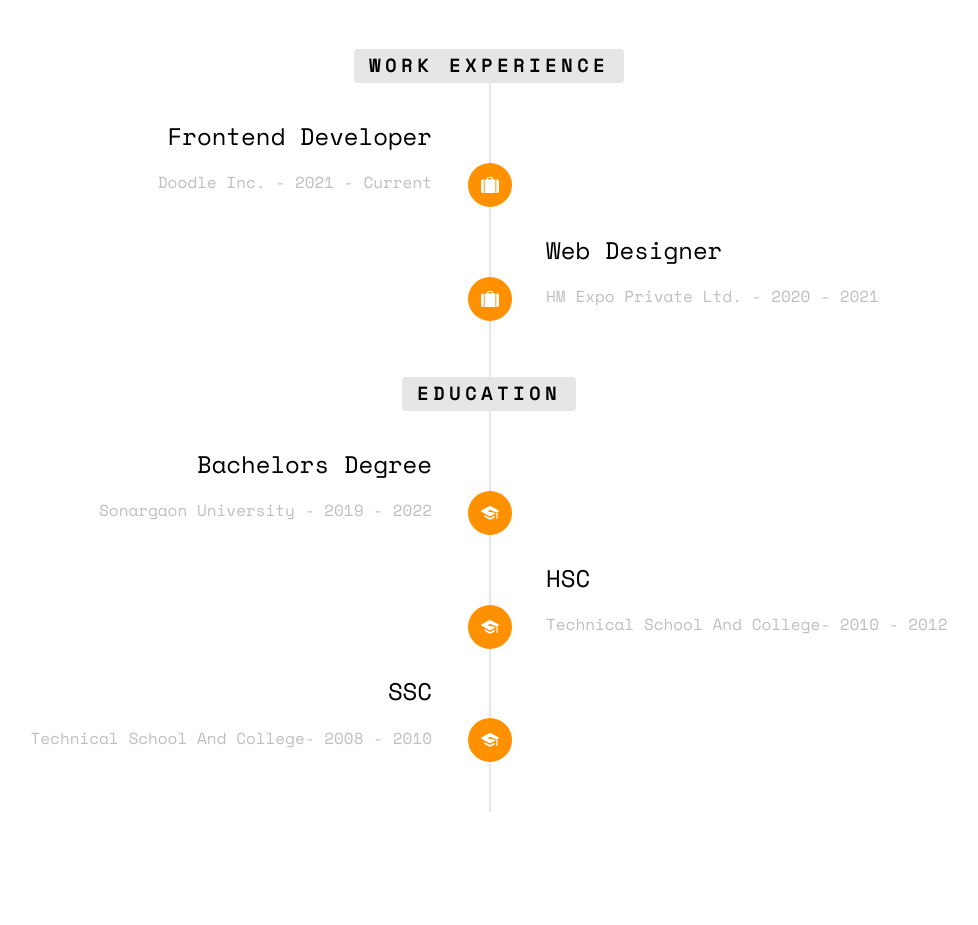
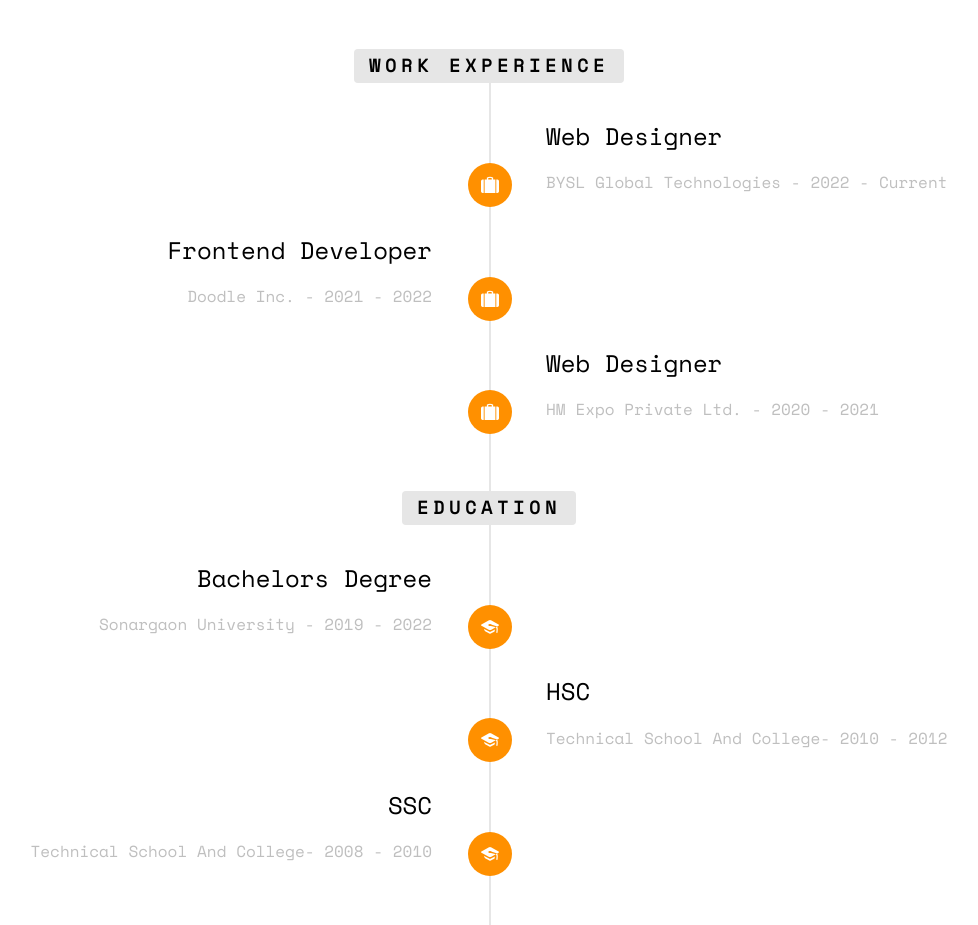
Before and after one commit to shoebabedin12/shoeb-abedin, a plain HTML site: page index.html in a window 1280 px wide. Shown: the part 1660-2585 px from the top of the page, without its empty margins (151-1129 px from the left). Drawn offline with nearby package versions, Linux system fonts and the light colour scheme; some packages are replaced by stand-ins of ours; no server answers; files whose address does not match are found by name.

Commit message:
Update index.html

```diff
--- a/index.html
+++ b/index.html
@@ -98,12 +98,24 @@
 						<li class="timeline-heading text-center animate-box">
 							<div><h3>Work Experience</h3></div>
 						</li>
+						<li class="timeline-inverted animate-box">
+							<div class="timeline-badge"><i class="icon-suitcase"></i></div>
+							<div class="timeline-panel">
+								<div class="timeline-heading">
+									<h3 class="timeline-title">Web Designer</h3>
+									<span class="company">BYSL Global Technologies - 2022 - Current</span>
+								</div>
+								<!-- <div class="timeline-body">
+									<p>Far far away, behind the word mountains, they live in Bookmarksgrove right at the coast of the Semantics, a large language ocean.</p>
+								</div> -->
+							</div>
+						</li>
 						<li class="animate-box timeline-unverted">
 							<div class="timeline-badge"><i class="icon-suitcase"></i></div>
 							<div class="timeline-panel">
 								<div class="timeline-heading">
 									<h3 class="timeline-title">Frontend Developer</h3>
-									<span class="company">Doodle Inc. - 2021 - Current</span>
+									<span class="company">Doodle Inc. - 2021 - 2022</span>
 								</div>
 								<!-- <div class="timeline-body">
 									<p>Far far away, behind the word mountains, far from the countries Vokalia and Consonantia, there live the blind texts.</p>
```
